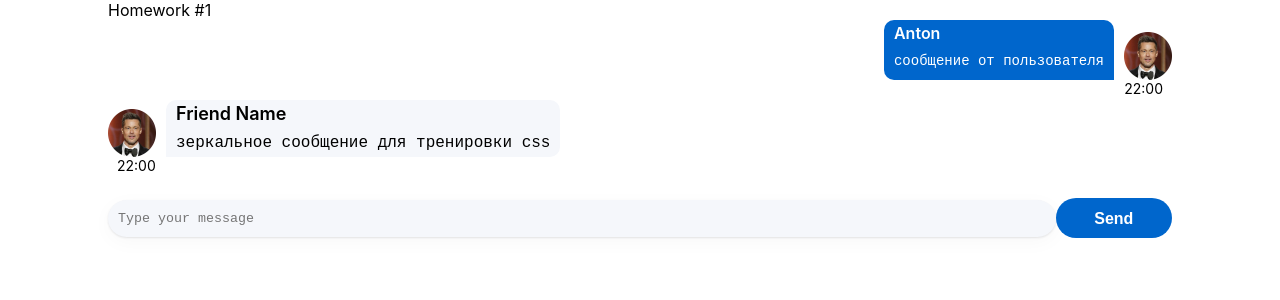
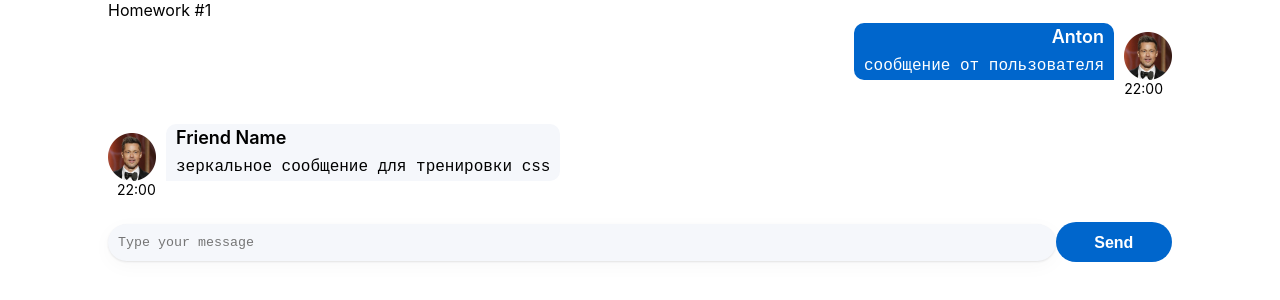
Before and after one commit to antonsadovskiy/tasks-from-ignat, a React (Create React App) app: page / in a window 1280 px wide. Shown: the top 300 px of the page. Built offline with nearby package versions, Linux system fonts and the light colour scheme.

Commit message:
added some styles to Message component

```diff
--- a/src/s2-homeworks/hw01/message/Message.module.css
+++ b/src/s2-homeworks/hw01/message/Message.module.css
@@ -6,6 +6,7 @@
 .imageAndText {
     display: flex;
     flex-direction: row-reverse;
+    align-items: flex-end;
     gap: 10px;
 }
 
@@ -19,7 +20,6 @@
     background-color: #0066CC;
     border-radius: 10px 10px 0 10px;
     color: white;
-    height: 60px;
 }
 
 .text:after {
@@ -27,15 +27,17 @@
 }
 
 .name {
+    display: flex;
+    justify-content: flex-end;
     padding: 3px 10px 0 10px;
-    font-size: 16px;
+    font-size: 18px;
     font-weight: 600;
 }
 
 .messageText {
     padding: 10px 10px 5px 10px;
     font-weight: 400;
-    font-size: 14px;
+    font-size: 16px;
 }
 
 .time {
@@ -43,4 +45,5 @@
     flex-direction: row-reverse;
     font-size: 14px;
     margin-right: 9px;
+    margin-bottom: 24px;
 }
```
